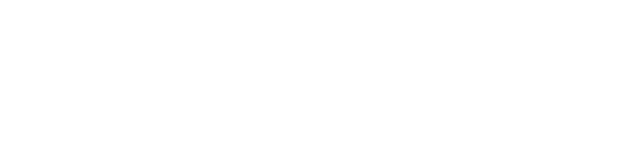
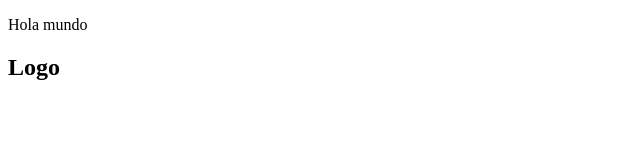
Before and after one commit to Andrea09M/proyectoGit, a plain HTML site: page index.html in a window 1280 px wide. Shown: the whole page, without its empty margins (0-640 px from the left). Drawn offline with Linux system fonts and the light colour scheme.

Commit message:
Nuevos archivos añadidos Seccion header

```diff
--- a/index.html
+++ b/index.html
@@ -1,9 +1,16 @@
 <!DOCTYPE html>
 <html>
 <head>
-	<title>Git</title>
+	<title>test</title>
 </head>
 <body>
 
+      <p>Hola mundo</p>
+
+      <section id="header">
+
+      	<h1>Logo</h1>
+      </section>
+
 </body>
 </html>
```
Also changed, not shown: codigo.js (added), estilosHeader.css (added).
